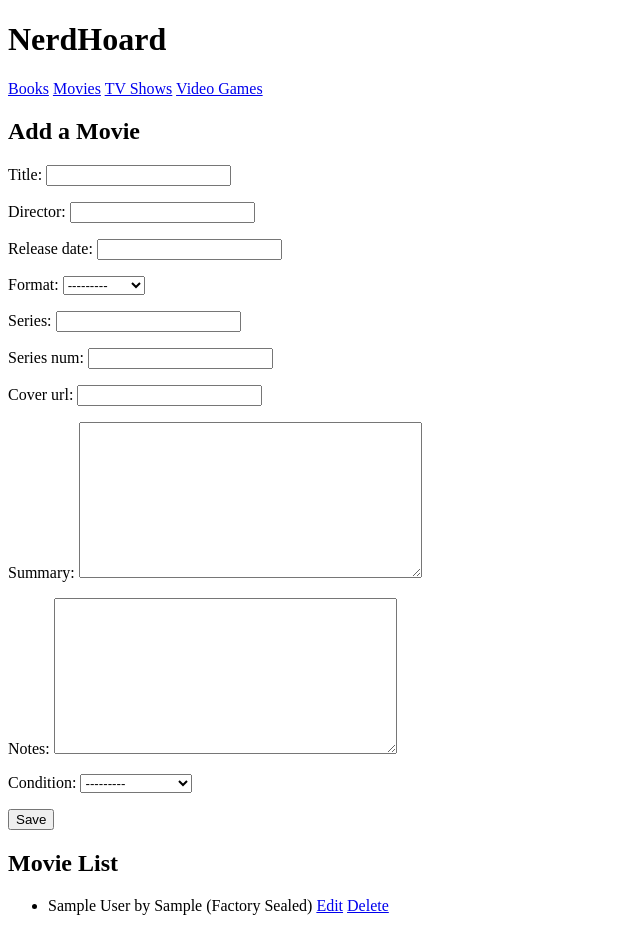
After one commit to Park-Will/NerdHoard, a Django app: page /movies/ in a window 1280 px wide. The commit adds this page. Shown: the whole page, without its empty margins (0-640 px from the left). Run offline with Django 5.2, Linux system fonts and the light colour scheme; tables that the repository leaves empty hold one stand-in row (values such as "Sample post").

Commit message:
Added Movie, TV, VideoGame models. Updated associated views, urls, templates. Minor updates to Book model schema to add series and series number.

```diff
--- a/NerdHoard/urls.py
+++ b/NerdHoard/urls.py
@@ -20,5 +20,5 @@ from user_media.views import *
 
 urlpatterns = [
     path('admin/', admin.site.urls),
-    path('', include('user_media.urls'))
+    path('', include('user_media.urls')),
 ]
--- a/user_media/forms.py
+++ b/user_media/forms.py
@@ -1,7 +1,22 @@
 from django import forms
-from .models import Book
+from .models import Book, Movie, TV, VideoGame
 
 class BookForm(forms.ModelForm):
 	class Meta:
 		model = Book
-		fields = ['title', 'author', 'publisher', 'isbn', 'cover_url', 'notes', 'condition']
+		fields = ['title', 'author', 'publisher', 'release_date', 'isbn', 'series', 'series_num', 'cover_url', 'summary', 'notes', 'condition']
+
+class MovieForm(forms.ModelForm):
+	class Meta:
+		model = Movie
+		fields = ['title', 'director', 'release_date', 'format', 'series', 'series_num', 'cover_url', 'summary', 'notes', 'condition']
+
+class TVForm(forms.ModelForm):
+	class Meta:
+		model = TV
+		fields = ['title', 'creator', 'release_date', 'format', 'season', 'cover_url', 'summary', 'notes', 'condition']
+
+class VideoGameForm(forms.ModelForm):
+	class Meta:
+		model = VideoGame
+		fields = ['title', 'developer', 'publisher', 'release_date', 'platform', 'series', 'series_num', 'cover_url', 'summary', 'notes', 'condition']
--- a/user_media/templates/base.html
+++ b/user_media/templates/base.html
@@ -7,6 +7,9 @@
   <h1>NerdHoard</h1>
   <nav>
     <a href="{% url 'book_view' %}">Books</a>
+    <a href="{% url 'movie_view' %}">Movies</a>
+    <a href="{% url 'tv_view' %}">TV Shows</a>
+    <a href="{% url 'videogame_view' %}">Video Games</a>
   </nav>
 
   {% block content %}
--- /dev/null
+++ b/user_media/templates/movie_list.html
@@ -0,0 +1,20 @@
+{% extends 'base.html' %}
+
+{% block content %}
+<h2>Add a Movie</h2>
+<form method="POST">
+  {% csrf_token %} {{form.as_p}}
+  <button type="submit">Save</button>
+</form>
+
+<h2>Movie List</h2>
+<ul>
+{% for movie in movies %}
+    <li>
+        {{movie.title}} by {{movie.director}} ({{movie.condition}})
+        <a href="{% url 'edit_book' book.id %}">Edit</a>
+        <a href="{% url 'delete_book' book.id %}">Delete</a>
+    </li>
+  {% endfor %}
+</ul>
+{% endblock %}
--- a/user_media/urls.py
+++ b/user_media/urls.py
@@ -2,7 +2,17 @@ from django.urls import path
 from user_media import views
 
 urlpatterns = [
+    path('', views.hello_world, name='hello_world'),
     path('books/', views.book_view, name='book_view'),
     path('books/edit/<int:book_id>/', views.edit_book, name='edit_book'),
     path('books/delete/<int:book_id>/', views.delete_book, name='delete_book'),
+    path('movies/', views.movie_view, name='movie_view'),
+    path('movies/edit/<int:movie_id>/', views.edit_movie, name='edit_movie'),
+    path('movies/delete/<int:movie_id>/', views.delete_movie, name='delete_movie'),
+    path('tv/', views.tv_view, name='tv_view'),
+    path('tv/edit/<int:tv_id>/', views.edit_tv, name='edit_tv'),
+    path('tv/delete/<int:tv_id>/', views.delete_tv, name='delete_tv'),
+    path('videogames/', views.videogame_view, name='videogame_view'),
+    path('videogames/edit/<int:videogame_id>/', views.edit_videogame, name='edit_videogame'),
+    path('videogames/delete/<int:videogame_id>/', views.delete_videogame, name='delete_videogame')
 ]
--- a/user_media/views.py
+++ b/user_media/views.py
@@ -1,7 +1,7 @@
 from django.shortcuts import render, redirect, get_object_or_404
 from django.http import HttpResponse
-from .models import Book
-from .forms import BookForm
+from .models import Book, Movie, TV, VideoGame
+from .forms import BookForm, MovieForm, TVForm, VideoGameForm
 
 def hello_world(request):
 	return HttpResponse('Hello, World!<br><br>This is the root page of NerdHoard!')
@@ -36,3 +36,96 @@ def delete_book(request, book_id):
 	book = get_object_or_404(Book, id=book_id)
 	book.delete()
 	return redirect('book_view')
+
+def movie_view(request):
+        movies = Movie.objects.all()
+
+        if request.method == 'POST':
+                form = MovieForm(request.POST)
+                if form.is_valid():
+                        form.save()
+                        return redirect('movie_view')
+        else:
+                form = MovieForm()
+
+        return render(request, 'movie_list.html', {'form': form, 'movies': movies})
+
+def edit_movie(request, movie_id):
+        movie = get_object_or_404(Movie, id=movie_id)
+
+        if request.method == 'POST':
+                form = MovieForm(request.POST, instance=movie)
+                if form.is_valid():
+                        form.save()
+                        return redirect('movie_view')
+        else:
+                form = MovieForm(instance=movie)
+
+        return render(request, 'movie_edit.html', {'form': form, 'movie': movie})
+
+def delete_movie(request, movie_id):
+        movie = get_object_or_404(Movie, id=movie_id)
+        movie.delete()
+        return redirect('movie_view')
+
+def tv_view(request):
+        tvs = TV.objects.all()
+
+        if request.method == 'POST':
+                form = TVForm(request.POST)
+                if form.is_valid():
+                        form.save()
+                        return redirect('book_view')
+        else:
+                form = TVForm()
+
+        return render(request, 'tv_list.html', {'form': form, 'tvs': tvs})
+
+def edit_tv(request, tv_id):
+        tv = get_object_or_404(TV, id=tv_id)
+
+        if request.method == 'POST':
+                form = TVForm(request.POST, instance=tv)
+                if form.is_valid():
+                        form.save()
+                        return redirect('tv_view')
+        else:
+                form = TVForm(instance=tv)
+
+        return render(request, 'tv_edit.html', {'form': form, 'tv': tv})
+
+def delete_tv(request, tv_id):
+        tv = get_object_or_404(TV, id=tv_id)
+        tv.delete()
+        return redirect('tv_view')
+
+def videogame_view(request):
+        videogames = VideoGame.objects.all()
+
+        if request.method == 'POST':
+                form = VidoeoGameForm(request.POST)
+                if form.is_valid():
+                        form.save()
+                        return redirect('book_view')
+        else:
+                form = VideoGameForm()
+
+        return render(request, 'videogame_list.html', {'form': form, 'videogames': videogames})
+
+def edit_videogame(request, videogame_id):
+        videogame = get_object_or_404(VideoGame, id=videogame_id)
+
+        if request.method == 'POST':
+                form = VideoGameForm(request.POST, instance=videogame)
+                if form.is_valid():
+                        form.save()
+                        return redirect('videogame_view')
+        else:
+                form = VideoGameForm(instance=videogame)
+
+        return render(request, 'videogame_edit.html', {'form': form, 'videogame': videogame})
+
+def delete_videogame(request, videogame_id):
+        videogame = get_object_or_404(VideoGame, id=videogame_id)
+        videogame.delete()
+        return redirect('videogame_view')
```
Also changed, not shown: user_media/models.py (+122 -15 lines), user_media/templates/movie_edit.html (added, +10 -0 lines), user_media/templates/tv_edit.html (added, +10 -0 lines), user_media/templates/tv_list.html (added, +20 -0 lines), user_media/templates/videogame_edit.html (added, +10 -0 lines), user_media/templates/videogame_list.html (added, +20 -0 lines), user_media/migrations/0003_movie_tv_videogame_book_release_date_book_series_and_more.py (added), user_media/migrations/0004_remove_tv_series_remove_tv_series_num_tv_season.py (added).
